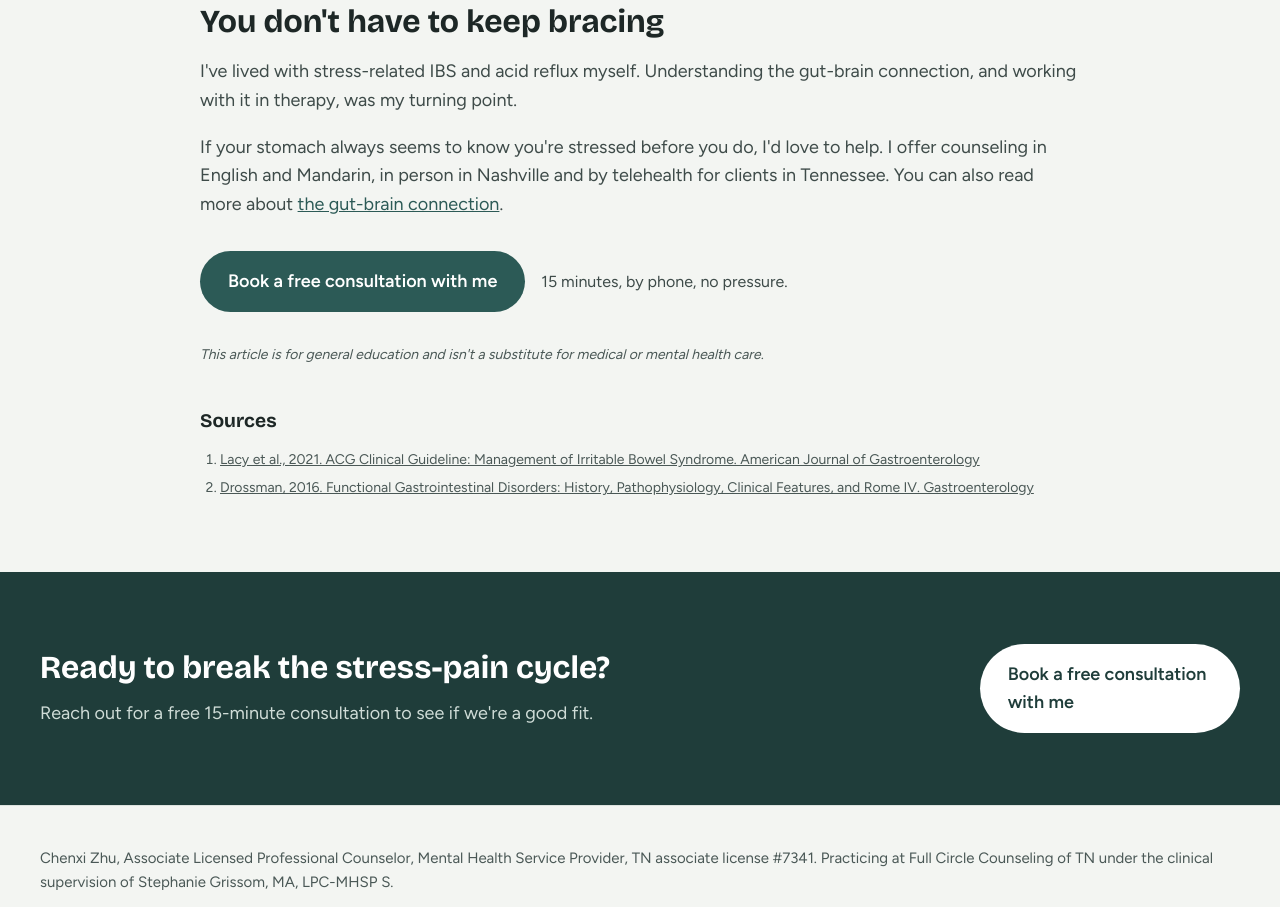
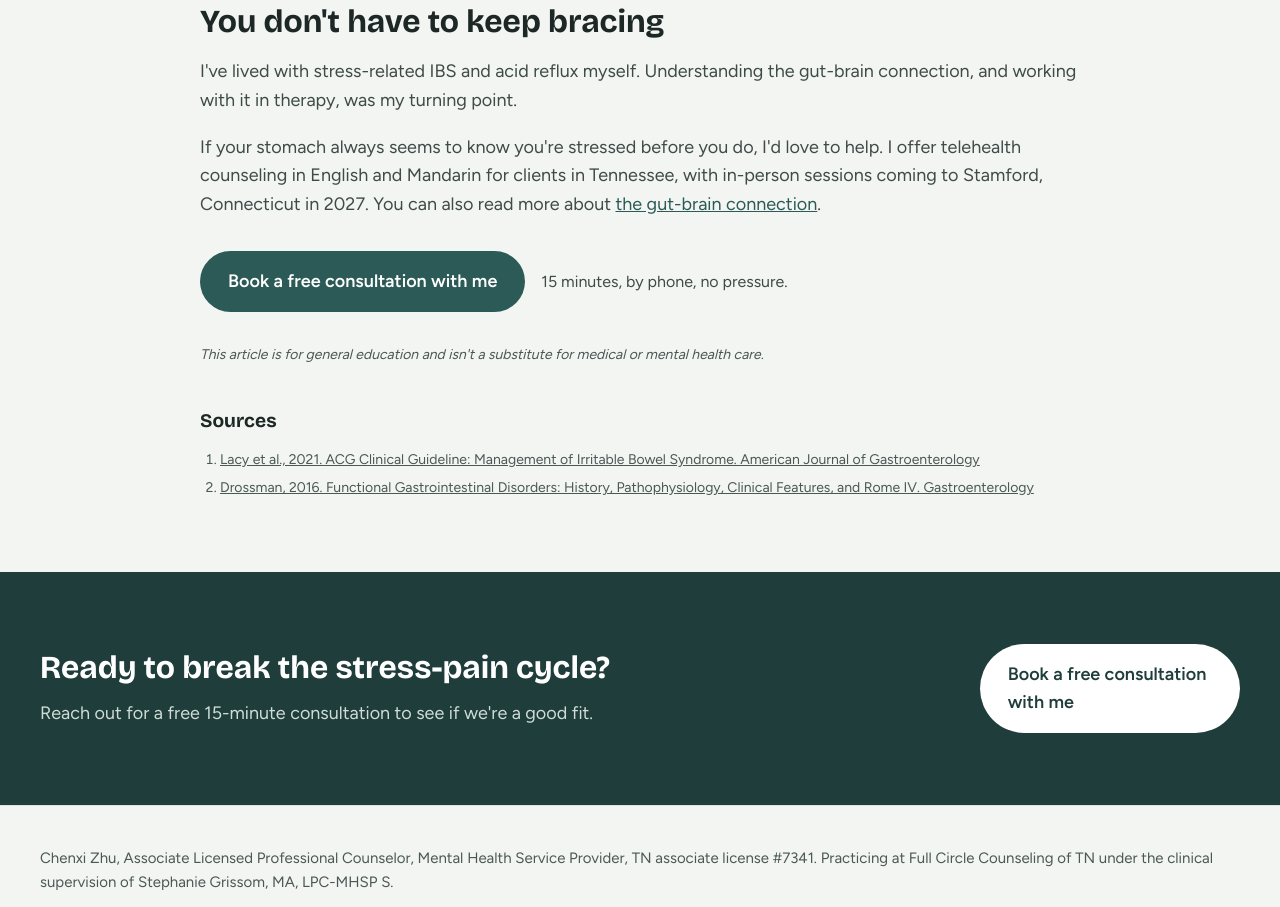
Before and after one commit to ChenxiZ-dotcom/TherapywithChenxi, a plain HTML site: page blog/can-stress-cause-ibs.html in a window 1280 px wide. Shown: the part 3509-4416 px from the top of the page. Drawn offline with nearby package versions, Linux system fonts and the light colour scheme.

Commit message:
Blog post: restore the author's wording for availability
Co-Authored-By: Claude Opus 5.5 <noreply@anthropic.com>
Claude-Session: https://claude.ai/code/session_01RVaQeKk9UUwV4TxPazaiZp

```diff
--- a/blog/can-stress-cause-ibs.html
+++ b/blog/can-stress-cause-ibs.html
@@ -47,7 +47,7 @@ summary::-webkit-details-marker{display:none}
 <p style="margin: 32px 0 0; padding: 20px 24px; background: #E6EEEA; border-radius: 16px; font-size: 16px; color: #2E3B39"><strong>Check with your doctor first.</strong> IBS symptoms can overlap with other conditions, so see your doctor if your symptoms haven't been evaluated. Get medical care promptly for blood in your stool, unexplained weight loss, trouble swallowing, persistent vomiting, symptoms that wake you at night, fever, or new symptoms after age 50. Therapy works best alongside your medical care, not instead of it.</p>
 <h2 style="margin: 48px 0 16px; font-family: 'Bricolage Grotesque', sans-serif; font-size: 2rem; line-height: 1.2">You don't have to keep bracing</h2>
 <p style="margin: 0 0 18px; color: #3E4B49">I've lived with stress-related IBS and acid reflux myself. Understanding the gut-brain connection, and working with it in therapy, was my turning point.</p>
-<p style="margin: 0 0 18px; color: #3E4B49">If your stomach always seems to know you're stressed before you do, I'd love to help. I offer counseling in English and Mandarin, in person in Nashville and by telehealth for clients in Tennessee. You can also read more about <a href="../gut-brain.html">the gut-brain connection</a>.</p>
+<p style="margin: 0 0 18px; color: #3E4B49">If your stomach always seems to know you're stressed before you do, I'd love to help. I offer telehealth counseling in English and Mandarin for clients in Tennessee, with in-person sessions coming to Stamford, Connecticut in 2027. You can also read more about <a href="../gut-brain.html">the gut-brain connection</a>.</p>
 <div style="margin-top: 32px; display: flex; flex-wrap: wrap; align-items: center; gap: 16px"><a href="../index.html#contact" style="display: inline-flex; align-items: center; min-height: 44px; box-sizing: border-box; text-decoration: none; color: #FFFFFF; background: #2C5A56; padding: 16px 28px; border-radius: 999px; font-weight: 600">Book a free consultation with me</a><span style="color: #3E4B49; font-size: 16px">15 minutes, by phone, no pressure.</span></div>
 <p style="margin: 32px 0 0; font-size: 14px; font-style: italic; color: #4A5856">This article is for general education and isn't a substitute for medical or mental health care.</p>
 <div style="margin-top: 40px"><h2 style="margin: 0 0 12px; font-family: 'Bricolage Grotesque', sans-serif; font-size: 1.2rem">Sources</h2><ol style="margin: 0; padding-left: 20px; font-size: 14px; color: #4A5856; display: flex; flex-direction: column; gap: 6px"><li><a href="https://journals.lww.com/ajg/fulltext/2021/01000/acg_clinical_guideline__management_of_irritable.11.aspx" style="color: #4A5856">Lacy et al., 2021. ACG Clinical Guideline: Management of Irritable Bowel Syndrome. American Journal of Gastroenterology</a></li><li><a href="https://www.sciencedirect.com/science/article/abs/pii/S0016508516002237" style="color: #4A5856">Drossman, 2016. Functional Gastrointestinal Disorders: History, Pathophysiology, Clinical Features, and Rome IV. Gastroenterology</a></li></ol></div></article>
```
